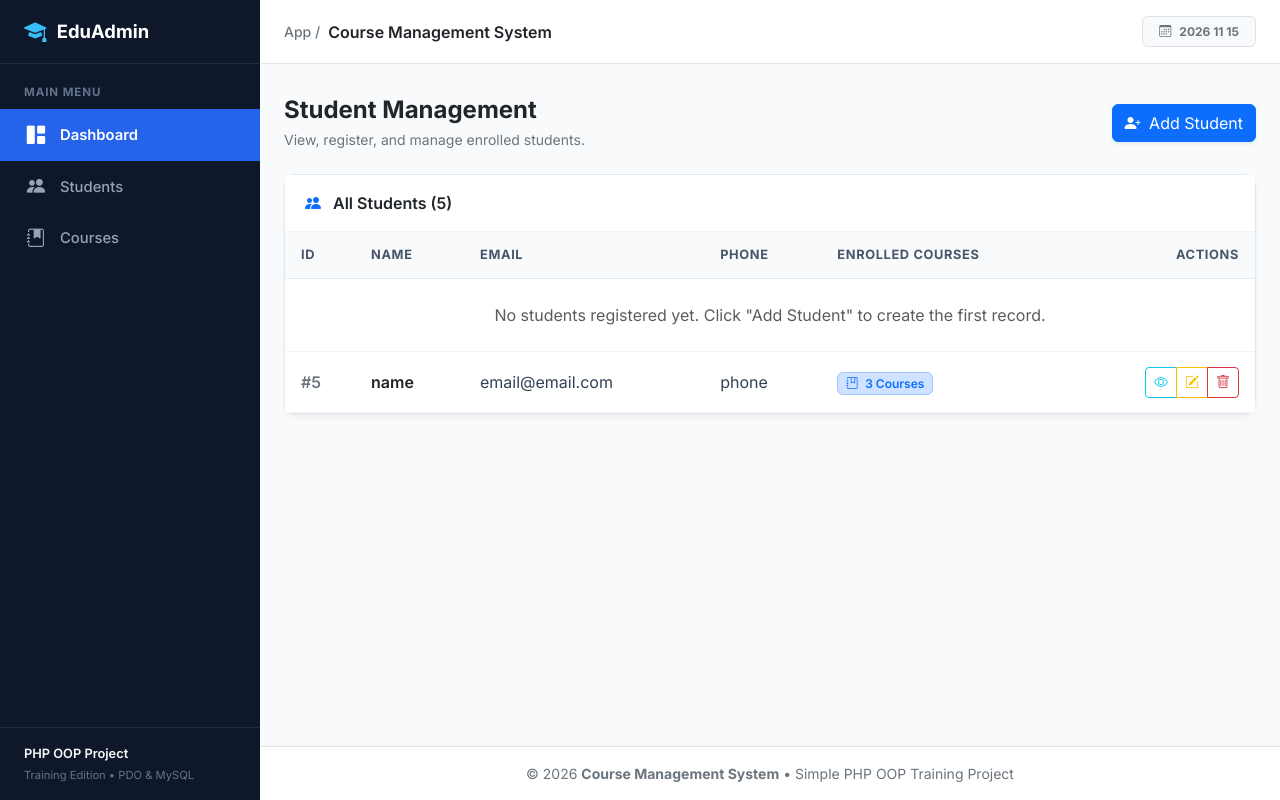
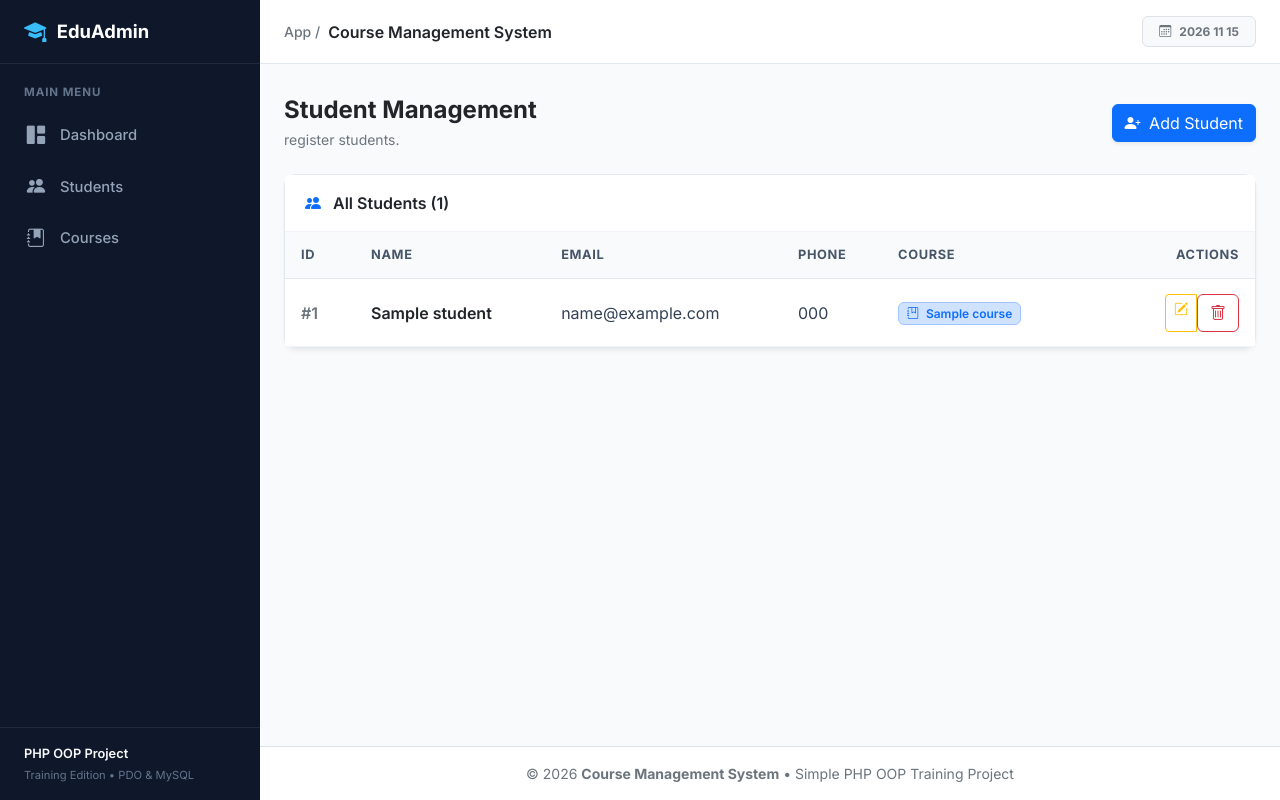
Before and after one commit to MohamadQotb/training_center_management_system, a Laravel app: template resources/views/students/index.blade.php in a window 1280 px wide. Run offline with Laravel 12, Linux system fonts and the light colour scheme; the template is opened without the code that fills it: most values are stand-ins (such as "Sample title", 1, 10 or a date in 2020).

Commit message:
edited Course Module And Completed Students module

```diff
--- a/app/Http/Controllers/CourseController.php
+++ b/app/Http/Controllers/CourseController.php
@@ -80,6 +80,9 @@ class CourseController extends Controller
      */
     public function destroy(Course $course)
     {
+        if ($course->students()->count() > 0) {
+            return redirect()->route('courses.index')->with('error', 'Cannot delete course with enrolled students.');
+        }
         $course->delete();
 
         return redirect()->route('courses.index')->with('success', 'Course deleted successfully.');
--- a/app/Providers/AppServiceProvider.php
+++ b/app/Providers/AppServiceProvider.php
@@ -2,6 +2,7 @@
 
 namespace App\Providers;
 
+use Illuminate\Pagination\Paginator;
 use Illuminate\Support\ServiceProvider;
 
 class AppServiceProvider extends ServiceProvider
@@ -19,6 +20,6 @@ class AppServiceProvider extends ServiceProvider
      */
     public function boot(): void
     {
-        //
+        Paginator::useBootstrapFive();
     }
 }
--- a/resources/views/courses/show.blade.php
+++ b/resources/views/courses/show.blade.php
@@ -83,9 +83,9 @@
                         <tr>
                             <td>
                                 <div class="fw-semibold text-dark">
-                                    <a href="{{ route('students.show',$student) }}" class="text-dark text-decoration-none">
-                                        {{ $student['name'] }}
-                                    </a>
+
+                                    {{ $student['name'] }}
+
                                 </div>
                                 <small class="text-muted">{{ $student['email'] }}</small>
                             </td>
--- a/resources/views/layouts/sidebar.blade.php
+++ b/resources/views/layouts/sidebar.blade.php
@@ -10,17 +10,17 @@
 
     <!-- Navigation Links -->
     <nav class="nav flex-column">
-        <a href="{{ route('dashboard') }}" class="nav-link active">
+        <a href="{{ route('dashboard') }}" class="nav-link {{ request()->routeIs('dashboard') ? 'active' : '' }}">
             <i class="bi bi-grid-1x2-fill"></i>
             <span>Dashboard</span>
         </a>
 
-        <a href="{{ route('students.index') }}" class="nav-link">
+        <a href="{{ route('students.index') }}" class="nav-link {{ request()->routeIs('students.*') ? 'active' : '' }}">
             <i class="bi bi-people-fill"></i>
             <span>Students</span>
         </a>
 
-        <a href="{{ route('courses.index') }}" class="nav-link">
+        <a href="{{ route('courses.index') }}" class="nav-link  {{ request()->routeIs('courses.*') ? 'active' : '' }}">
             <i class="bi bi-journal-bookmark-fill"></i>
             <span>Courses</span>
         </a>
--- a/resources/views/students/index.blade.php
+++ b/resources/views/students/index.blade.php
@@ -3,17 +3,22 @@
 <div class="d-flex justify-content-between align-items-center mb-4">
     <div>
         <h2 class="h4 fw-bold text-dark mb-1">Student Management</h2>
-        <p class="text-secondary small mb-0">View, register, and manage enrolled students.</p>
+        <p class="text-secondary small mb-0">register students.</p>
     </div>
-    <a href="students/create.php" class="btn btn-primary shadow-sm">
+    <a href="{{ route('students.create') }}" class="btn btn-primary shadow-sm">
         <i class="bi bi-person-plus-fill me-1"></i> Add Student
     </a>
 </div>
-
+@if(session('success'))
+<div class="alert alert-success alert-dismissible fade show" role="alert">
+    {{ session('success') }}
+    <button type="button" class="btn-close" data-bs-dismiss="alert" aria-label="Close"></button>
+</div>
+@endif
 <div class="card">
     <div class="card-header d-flex justify-content-between align-items-center">
         <span class="fw-semibold text-dark">
-            <i class="bi bi-people-fill me-2 text-primary"></i> All Students (5)
+            <i class="bi bi-people-fill me-2 text-primary"></i> All Students ({{ $students->total() }})
         </span>
     </div>
     <div class="table-responsive">
@@ -24,57 +29,56 @@
                     <th>Name</th>
                     <th>Email</th>
                     <th>Phone</th>
-                    <th>Enrolled Courses</th>
+                    <th>Course</th>
                     <th class="text-end" style="width: 180px;">Actions</th>
                 </tr>
             </thead>
             <tbody>
-
-
+                @if ($students->isEmpty())
                 <tr>
                     <td colspan="6" class="text-center py-4 text-muted">
                         No students registered yet. Click "Add Student" to create the first record.
                     </td>
                 </tr>
+                @else
+                @foreach ($students as $student)
                 <tr>
 
-                    <td class="text-secondary fw-semibold">#5</td>
-                    <td class="fw-semibold text-dark">
-                        <a href="students/show.php?id=1" class="text-dark text-decoration-none hover-primary">
-                            name
-                        </a>
+                    <td class="text-secondary fw-semibold">#{{ $student['id'] }}</td>
+                    <td class="fw-semibold text-dark">{{ $student['name'] }}</td>
                     </td>
-                    <td>email@email.com</td>
-                    <td>phone</td>
+                    <td>{{ $student['email'] }}</td>
+                    <td>{{ $student['phone']?? "N/A" }}</td>
                     <td>
                         <span class="badge bg-primary-subtle text-primary border border-primary-subtle badge-count">
                             <i class="bi bi-journal-bookmark me-1"></i>
-                            3 Courses
+                            {{ $student->course->title }}
                         </span>
                     </td>
                     <td class="text-end">
                         <div class="btn-group btn-group-sm" role="group">
-                            <a href="students/show.php?id=1"
-                                class="btn btn-outline-info"
-                                title="View Details">
-                                <i class="bi bi-eye"></i>
-                            </a>
-                            <a href="students/edit.php?id=1"
+                            <a href="{{ route('students.edit', $student) }}"
                                 class="btn btn-outline-warning"
                                 title="Edit Student">
                                 <i class="bi bi-pencil-square"></i>
                             </a>
-                            <a href="students/delete.php?id=1"
-                                class="btn btn-outline-danger"
-                                onclick="return confirm('Are you sure you want to delete student &quot;Ahmed Mahmoud&quot;? All their enrollments will also be removed.');"
-                                title="Delete Student">
-                                <i class="bi bi-trash"></i>
-                            </a>
+                            <form action="{{ route('students.destroy', $student) }}" method="POST" style="display:inline;">
+                                @csrf
+                                @method('DELETE')
+                                <button type="submit" class="btn btn-outline-danger" onclick="return confirm('Are you sure you want to delete this student?');" title="Delete Student">
+                                    <i class="bi bi-trash"></i>
+                                </button>
+                            </form>
                         </div>
                     </td>
                 </tr>
+                @endforeach
+                @endif
             </tbody>
+
         </table>
+
     </div>
+    {{ $students->links() }}
 </div>
 @endsection
```
Also changed, not shown: app/Http/Controllers/StudentController.php (+31 -10 lines), resources/views/courses/index.blade.php (+7 -0 lines), resources/views/students/create.blade.php (+31 -6 lines), resources/views/students/edit.blade.php (+33 -10 lines).
